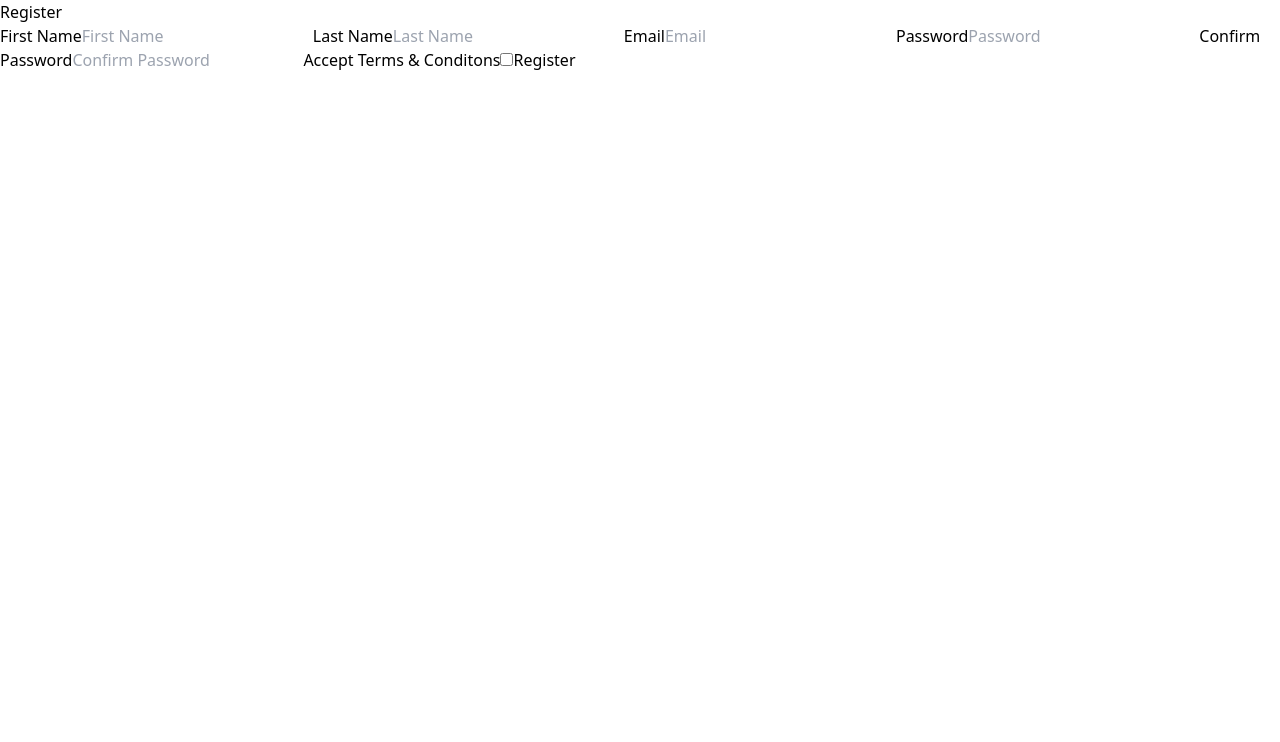
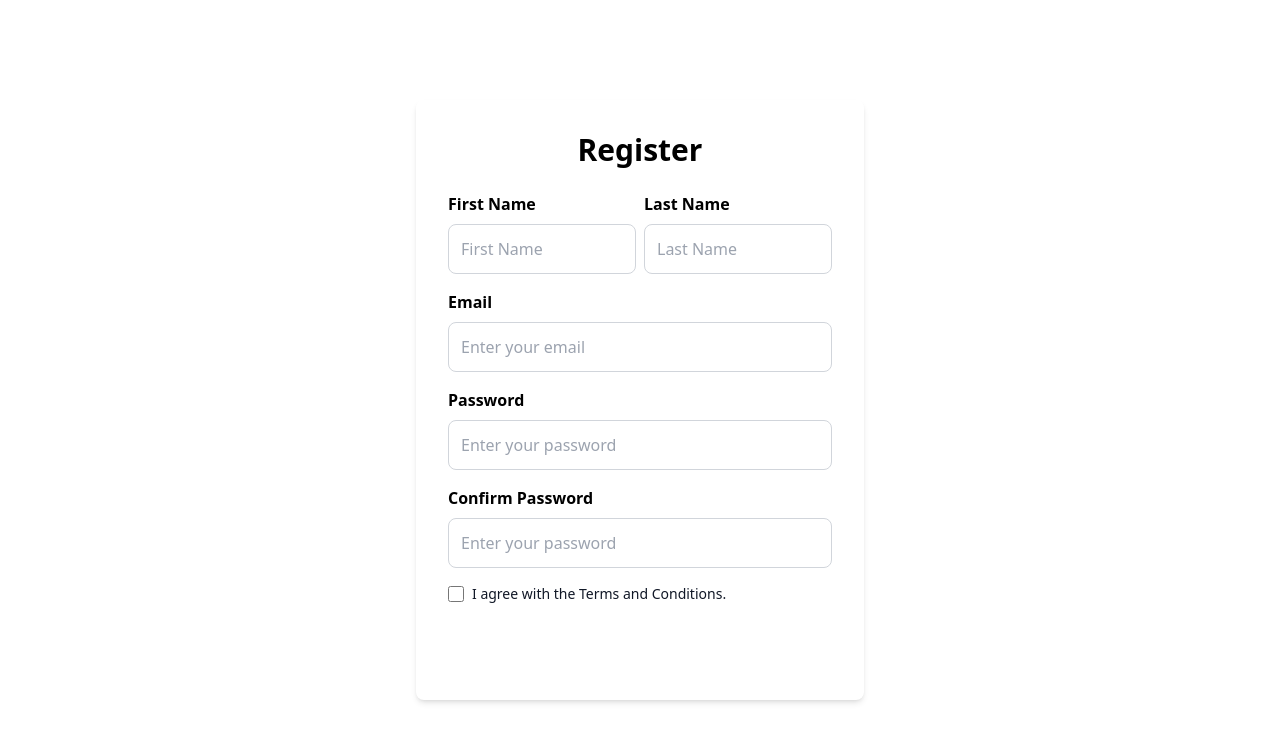
Before and after one commit to vishwamraval/Gemini-Finance-Insights, a React (Vite) app: page /register in a window 1280 px wide. Shown: the top 742 px of the page. Built offline with nearby package versions, Linux system fonts and the light colour scheme.

Commit message:
email confirmation and password reset

```diff
--- a/src/main.tsx
+++ b/src/main.tsx
@@ -4,6 +4,7 @@ import App from "./App.tsx";
 import Dashboard from "./pages/dashboard.tsx";
 import Register from "./pages/register.tsx";
 import Login from "./pages/login.tsx";
+import PasswordReset from "./pages/password_reset.tsx";
 import NotFound from "./pages/404_not_found.tsx";
 import About from "./pages/about_us.tsx";
 import "./index.css";
@@ -47,6 +48,10 @@ const router = createBrowserRouter([
     element: <Login />,
   },
   {
+    path: "/forgot-password",
+    element: <PasswordReset />,
+  },
+  {
     path: "*",
     element: <NotFound />,
   },
--- a/src/pages/login.tsx
+++ b/src/pages/login.tsx
@@ -15,27 +15,41 @@ export default function Login() {
     email: "",
     password: "",
   });
+
+  const handleChange = (e: {
+    target: { name: any; value: any; type: any; checked: any };
+  }) => {
+    const { name, value, type, checked } = e.target;
+    setFormValues({
+      ...formValues,
+      [name]: type === "checkbox" ? checked : value,
+    });
+  };
+
   return (
     <div className="flex items-center justify-center h-screen bg-primary">
       <div className="bg-accent_light p-8 rounded-lg shadow-md w-full max-w-md">
         <h1 className="text-3xl font-bold mb-6 text-center text-text_primary">
-          {" "}
-          Login{" "}
+          Login
         </h1>
         <div className="mb-4">
           <input
+            name="email"
             className="w-full p-3 border border-gray-300 rounded-lg focus:outline-none focus:border-blue-500"
             placeholder="Enter your email"
             type="email"
             value={formValues.email}
+            onChange={handleChange}
           />
         </div>
         <div className="mb-6">
           <input
+            name="password"
             className="w-full p-3 border border-gray-300 rounded-lg focus:outline-none focus:border-blue-500"
             placeholder="Enter your password"
             type="password"
             value={formValues.password}
+            onChange={handleChange}
           />
         </div>
         <button
@@ -44,16 +58,26 @@ export default function Login() {
             console.log("Login button clicked");
             // Validate email and password
             loginUser(formValues.email, formValues.password);
-            // route to dashboard
-            router.navigate("/dashboard");
           }}
         >
           Login
         </button>
+        {/* Forgot Password */}
+        <p className="text-center mt-4 text-text_primary">
+          <span
+            className="text-text_primary cursor-pointer weight-bold hover:underline decoration-dotted"
+            onClick={() => {
+              // route to forgot password
+              router.navigate("/forgot-password");
+            }}
+          >
+            Forgot Password?
+          </span>
+        </p>
         <p className="text-center mt-4 text-text_primary">
           Don't have an account?{" "}
           <span
-            className="text-text_primary cursor-pointer weight-bold hover:underline decoration-dotted	"
+            className="text-text_primary cursor-pointer weight-bold hover:underline decoration-dotted"
             onClick={() => {
               // route to register
               router.navigate("/register");
@@ -99,9 +123,12 @@ async function loginUser(email: string, password: string) {
       password
     );
     console.log(userCredential);
-    // route to dashboard
-    router.navigate("/dashboard");
+    // route to dashboard if correct email and password
+    if (userCredential.user) {
+      router.navigate("/dashboard");
+    }
   } catch (error) {
     console.error(error);
+    alert(error);
   }
 }
--- /dev/null
+++ b/src/pages/password_reset.tsx
@@ -0,0 +1,44 @@
+// Password Reset Page
+import { getAuth, sendPasswordResetEmail } from "firebase/auth";
+import { useState } from "react";
+
+export default function PasswordReset() {
+  const [email, setEmail] = useState("");
+  const [message, setMessage] = useState("");
+
+  const handleReset = () => {
+    sendPasswordResetEmail(getAuth(), email)
+      .then(() => {
+        setMessage("Password reset email sent");
+      })
+      .catch((error) => {
+        setMessage(error.message);
+      });
+  };
+
+  return (
+    <div className="flex items-center justify-center h-screen bg-primary">
+      <div className="bg-accent_light p-8 rounded-lg shadow-md w-full max-w-md">
+        <h1 className="text-3xl font-bold mb-6 text-center text-text_primary">
+          Password Reset
+        </h1>
+        <div className="mb-4">
+          <input
+            className="w-full p-3 border border-gray-300 rounded-lg focus:outline-none focus:border-blue-500"
+            placeholder="Enter your email"
+            type="email"
+            value={email}
+            onChange={(e) => setEmail(e.target.value)}
+          />
+        </div>
+        <button
+          className="w-full bg-accent text-white p-3 rounded-lg hover:accent_light transition-colors"
+          onClick={handleReset}
+        >
+          Reset Password
+        </button>
+        {message && <p className="text-red-500 text-sm mt-2">{message}</p>}
+      </div>
+    </div>
+  );
+}
--- a/src/pages/register.tsx
+++ b/src/pages/register.tsx
@@ -1,7 +1,11 @@
 // Register user page
 import { useState } from "react";
 import { router } from "../main.tsx";
-import { getAuth, createUserWithEmailAndPassword } from "firebase/auth";
+import {
+  getAuth,
+  createUserWithEmailAndPassword,
+  sendEmailVerification,
+} from "firebase/auth";
 
 export default function Register() {
   const [formValues, setFormValues] = useState({
@@ -40,69 +44,126 @@ export default function Register() {
   };
 
   return (
-    <div>
-      <h1>Register</h1>
+    <div className="flex items-center justify-center h-screen bg-primary">
+      <div className="bg-accent_light p-8 rounded-lg shadow-md w-full max-w-md">
+        <h1 className="text-3xl font-bold mb-6 text-center text-text_primary">
+          Register
+        </h1>
         {/* First Name */}
-      <label htmlFor="first_name">First Name</label>
+        <div className="flex mb-4">
+          <div className="mr-2">
+            <label
+              htmlFor="first_name"
+              className="text-text_primary font-semibold mb-2 block"
+            >
+              First Name
+            </label>
             <input
+              name="firstName"
+              className="w-full p-3 border border-gray-300 rounded-lg focus:outline-none focus:border-blue-500"
+              placeholder="First Name"
               type="text"
-        id="first_name"
-        name="firstName"
-        placeholder="First Name"
               value={formValues.firstName}
               onChange={handleChange}
             />
+          </div>
           {/* Last Name */}
-      <label htmlFor="last_name">Last Name</label>
+          <div>
+            <label
+              htmlFor="last_name"
+              className="text-text_primary font-semibold mb-2 block"
+            >
+              Last Name
+            </label>
             <input
+              name="lastName"
+              className="w-full p-3 border border-gray-300 rounded-lg focus:outline-none focus:border-blue-500"
+              placeholder="Last Name"
               type="text"
-        id="last_name"
-        name="lastName"
-        placeholder="Last Name"
               value={formValues.lastName}
               onChange={handleChange}
             />
-      {/* Email */}
-      <label htmlFor="email">Email</label>
+          </div>
+        </div>
+        <label
+          htmlFor="email"
+          className="text-text_primary font-semibold mb-2 block"
+        >
+          Email
+        </label>
+        <div className="mb-4">
           <input
+            name="email"
+            className="w-full p-3 border border-gray-300 rounded-lg focus:outline-none focus:border-blue-500"
+            placeholder="Enter your email"
             type="email"
-        id="email"
-        name="email"
-        placeholder="Email"
             value={formValues.email}
             onChange={handleChange}
           />
+        </div>
         {/* Password */}
-      <label htmlFor="password">Password</label>
+        <label
+          htmlFor="password"
+          className="text-text_primary font-semibold mb-2 block"
+        >
+          Password
+        </label>
+        <div className="mb-4">
           <input
+            name="password"
+            className="w-full p-3 border border-gray-300 rounded-lg focus:outline-none focus:border-blue-500"
+            placeholder="Enter your password"
             type="password"
-        id="password"
-        name="password"
-        placeholder="Password"
             value={formValues.password}
             onChange={handleChange}
           />
+        </div>
         {/* Confirm Password */}
-      <label htmlFor="confirm_password">Confirm Password</label>
+        <label
+          htmlFor="confirm_password"
+          className="text-text_primary font-semibold mb-2 block"
+        >
+          Confirm Password
+        </label>
+        <div className="mb-4">
           <input
+            name="confirmPassword"
+            className="w-full p-3 border border-gray-300 rounded-lg focus:outline-none focus:border-blue-500"
+            placeholder="Enter your password"
             type="password"
-        id="confirm_password"
-        name="confirmPassword"
-        placeholder="Confirm Password"
             value={formValues.confirmPassword}
             onChange={handleChange}
           />
+        </div>
         {/* Accept T&C */}
-      <label htmlFor="accept_tnc">Accept Terms & Conditons</label>
+        <div className="flex items-center mb-4">
           <input
+            name="acceptTnc"
+            id="link-checkbox"
             type="checkbox"
-        id="accept_tnc"
-        name="acceptTnc"
+            className="w-4 h-4 text-blue-600 bg-gray-100 border-gray-300 rounded focus:ring-blue-500 dark:focus:ring-blue-600 dark:ring-offset-gray-800 focus:ring-2 dark:bg-gray-700 dark:border-gray-600"
             checked={formValues.acceptTnc}
             onChange={handleChange}
           />
+          <label
+            htmlFor="link-checkbox"
+            className="ms-2 text-sm font-medium text-gray-900 dark:text-gray-300"
+          >
+            I agree with the{" "}
+            <a href="#" className="text-text_primary dark hover:underline">
+              Terms and Conditions
+            </a>
+            .
+          </label>
+        </div>
         {/* Register Button */}
-      <button onClick={handleRegister}>Register</button>
+        <button
+          onClick={handleRegister}
+          className="w-full bg-accent text-white p-3 rounded-lg hover:accent_light transition-colors"
+        >
+          Register
+        </button>
+      </div>
     </div>
   );
 }
@@ -114,9 +175,9 @@ async function registerUser(email: string, password: string) {
       // Signed up
       const user = userCredential.user;
       // Save first name, last name, etc. to user profile
-
       console.log(user);
-      // ...
+      // send email verification
+      sendEmailVerification(user);
     })
     .catch((error) => {
       const errorCode = error.code;
```
Lines whose indentation alone changed are shown as unchanged.
